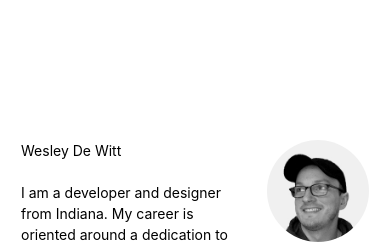
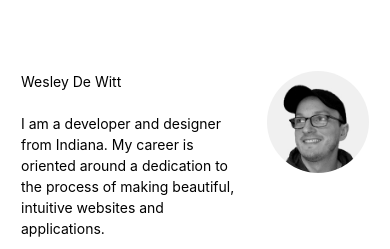
Before and after one commit to wesleydewitt/wesleydewitt.github.io, a plain HTML site: page _site/index.html in a window 390 px wide. Shown: the part 114-363 px from the top of the page. Drawn offline with Linux system fonts and the light colour scheme.

Commit message:
Fixed content positioning

```diff
--- a/_site/index.html
+++ b/_site/index.html
@@ -60,6 +60,8 @@
                 </picture>
             </header>
 
+            <div></div>
+
 
         </div>
     </body>
--- a/css/styles.scss
+++ b/css/styles.scss
@@ -115,7 +115,7 @@ svg {
     display: flex;
     flex-direction: column;
     height: 100vh;
-    justify-content: center;
+    justify-content: space-around;
     margin: auto;
     max-width: $page-width+8*$base-unit;
     padding: 0 4*$base-unit;
@@ -277,7 +277,7 @@ svg {
 
 @media (max-width: 600px) {
     .header {
-        margin-top: $base-unit;
+        //margin-top: $base-unit;
     }
 
     .page {
```
Also changed, not shown: index.html (+2 -0 lines), _site/css/styles.css, 1 other file.
